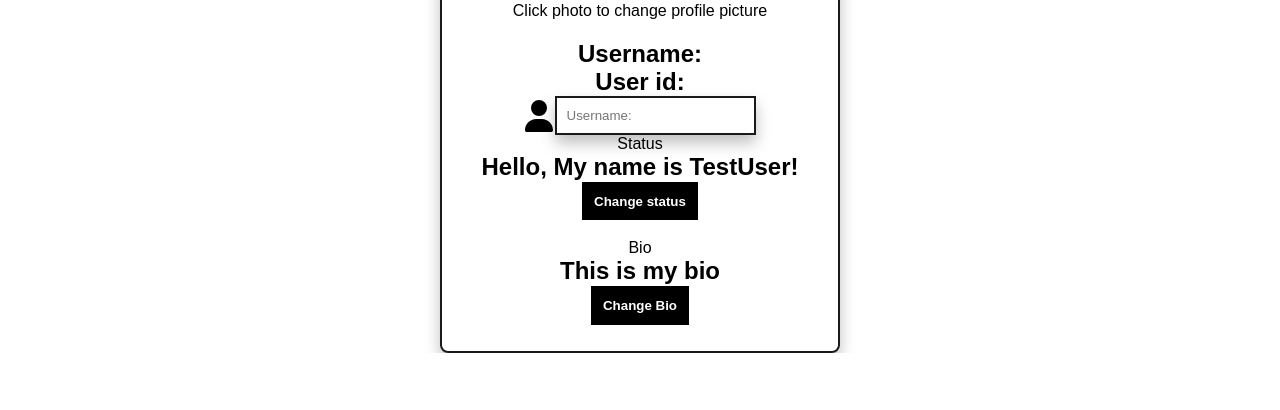
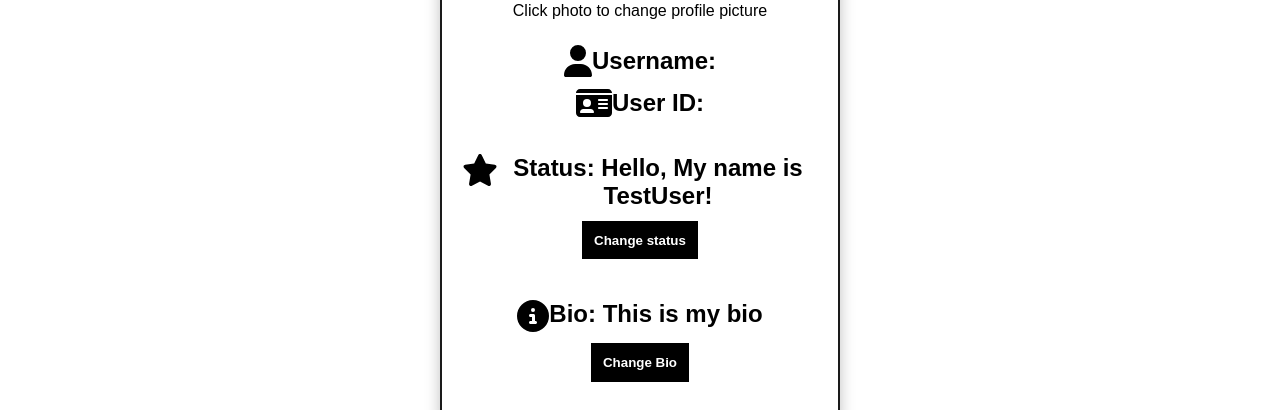
Before and after one commit to samuhiltunen/ChatHub, a React (Create React App) app in the folder frontend/app/: page /profile in a window 1280 px wide. Shown: the part 417-827 px from the top of the page. Before the commit the page ends 800 px from the top, so only its background shows below. Built offline with nearby package versions, Linux system fonts and the light colour scheme; no server answers; sample sign-in values are in the browser's storage; the HTML template or start-up script is replaced by a standard one.

Commit message:
better styling

```diff
--- a/frontend/app/src/components/BioChanger.js
+++ b/frontend/app/src/components/BioChanger.js
@@ -1,4 +1,6 @@
 import React, { useState, useEffect } from "react";
+import {faCircleInfo} from "@fortawesome/free-solid-svg-icons";
+import {FontAwesomeIcon} from "@fortawesome/react-fontawesome";
 
 const BioChanger = ({ bio, setBio }) => {
     const [isEditing, setIsEditing] = useState(false);
@@ -25,7 +27,7 @@ const BioChanger = ({ bio, setBio }) => {
     return (
         <div className={"bio-change-container"}>
             {isEditing ? (
-                <form className={"bio-change-container"} onSubmit={handleFormSubmit}>
+                <form className={"change-container"} onSubmit={handleFormSubmit}>
                     <textarea
                         value={newBio}
                         onChange={handleInputChange}
@@ -36,9 +38,12 @@ const BioChanger = ({ bio, setBio }) => {
                     <button type="submit">Submit</button>
                 </form>
             ) : (
-                <div className={"bio-change-container"}>
-                    <h2>{bio}</h2>
-                    <button onClick={handleButtonClick}>Change Bio</button>
+                <div className={"change-container"}>
+                    <div className={"change-container"} id={"flex-row"}>
+                    <FontAwesomeIcon icon={faCircleInfo} size={"2x"}></FontAwesomeIcon>
+                    <h2>Bio: {bio}</h2>
+                    </div>
+                    <button className={"change-button"} onClick={handleButtonClick}>Change Bio</button>
                 </div>
             )}
         </div>
--- a/frontend/app/src/components/Profile.js
+++ b/frontend/app/src/components/Profile.js
@@ -8,7 +8,7 @@ import { TokenRefresh } from './TokenRefresh';
 import StatusChanger from './StatusChanger';
 import BioChanger from './BioChanger';
 import { FontAwesomeIcon } from '@fortawesome/react-fontawesome'
-import {faArrowLeft, faLock, faRightFromBracket, faUser, faIdCard} from '@fortawesome/free-solid-svg-icons'
+import {faArrowLeft, faLock, faRightFromBracket, faUser, faIdCard, faCircleInfo, faStar} from '@fortawesome/free-solid-svg-icons'
 
 export default function Profile() {
     const [username, setUsername] = useState("");
@@ -139,24 +139,21 @@ export default function Profile() {
                     <ProfilePictureChanger setAvatar={setAvatar} avatar={avatar}/>
                     <p id={"vittu"}>Click photo to change profile picture</p>
 
-                    <div>
-                        <h2>Username: {username}</h2>
-                        <h2>User id: {userId}</h2>
+                    <div className={"user-info-container"}>
+                        <div className={"user-info"}>
+                            <FontAwesomeIcon icon={faUser} size={"2x"}></FontAwesomeIcon>
+                            <h2>Username: {username}</h2>
+                        </div>
+                        <div className={"user-info"}>
+                            <FontAwesomeIcon icon={faIdCard} size={"2x"}></FontAwesomeIcon>
+                            <h2>User ID: {userId}</h2>
+                        </div>
+                            <StatusChanger username={username}  setStatus={setStatus} status={status}/>
+                            <BioChanger bio={bio} setBio={setBio}/>
                     </div>
-                    <div className={"form-input-container"}>
-                        <FontAwesomeIcon icon={faUser} size={"2x"}></FontAwesomeIcon>
-                        <input
-                            placeholder={"Username: "}
 
-                        />
-                    </div>
-                    <p>Status</p>
-                    {/*make maxium status length 40 characters*/}
-                    <StatusChanger username={username}  setStatus={setStatus} status={status}/>
-                    <br></br>
-                    <p>Bio</p>
-                    {/*make maxium status length 40 characters*/}
-                    <BioChanger bio={bio} setBio={setBio}/>
+
+
                 </div>
             </main>
         </>
--- a/frontend/app/src/components/StatusChanger.js
+++ b/frontend/app/src/components/StatusChanger.js
@@ -1,4 +1,6 @@
 import React, { useState, useEffect } from 'react';
+import {faStar} from "@fortawesome/free-solid-svg-icons";
+import {FontAwesomeIcon} from "@fortawesome/react-fontawesome";
 
 const StatusChanger = ({ status, setStatus }) => {
     const [isEditing, setIsEditing] = useState(false);
@@ -23,9 +25,9 @@ const StatusChanger = ({ status, setStatus }) => {
     };
 
     return (
-        <div className={"bio-change-container"}>
+        <div className={"change-container"}>
             {isEditing ? (
-                <form className={"bio-change-container"} onSubmit={handleFormSubmit}>
+                <form className={"change-container"} onSubmit={handleFormSubmit}>
                     <input
                         type="text"
                         value={newStatus}
@@ -34,9 +36,12 @@ const StatusChanger = ({ status, setStatus }) => {
                     <button type="submit">Submit</button>
                 </form>
             ) : (
-                <div className={"bio-change-container"}>
-                    <h2>{status}</h2>
-                    <button onClick={handleButtonClick}>Change status</button>
+                <div className={"change-container"}>
+                    <div className={"change-container"} id={"flex-row"}>
+                    <FontAwesomeIcon icon={faStar} size={"2x"}></FontAwesomeIcon>
+                    <h2>Status: {status}</h2>
+                    </div>
+                    <button className={"change-button"} onClick={handleButtonClick}>Change status</button>
                 </div>
             )}
         </div>
--- a/frontend/app/src/css/main.css
+++ b/frontend/app/src/css/main.css
@@ -412,7 +412,3 @@ textarea:focus {
     cursor: pointer;
     /* Adjust the opacity to make it invisible but clickable */
 }
-
-#vittu{
-    margin-bottom: 20px;
-}
--- a/frontend/app/src/css/profile.css
+++ b/frontend/app/src/css/profile.css
@@ -23,14 +23,7 @@
     justify-content: space-evenly;
 }
 
-.bio-change-container{
-    display: flex;
-    flex-direction: column;
-    justify-content: center;
-    align-items: center;
-
-}
-.status-change-container{
+.user-info-container{
     display: flex;
     flex-direction: column;
     justify-content: center;
@@ -38,6 +31,57 @@
 
 }
 
+
+.change-container textarea{
+    max-width: 200px;
+    border:black 2px solid;
+}
+.change-container{
+    display: flex;
+    flex-direction: column;
+    justify-content: center;
+    align-items: center;
+    margin-bottom: 10px;
+    margin-top: 10px;
+    flex-wrap: wrap;
+
+}
+
+.change-container h2{
+    display: inline;
+    max-width: 320px;
+    word-wrap: break-word;
+    overflow: hidden;
+    justify-content: center;
+    align-items: flex-start;
+}
+
 #bio-text-area{
     max-width: 193px;
 }
+
+#vittu{
+    margin-bottom: 20px;
+}
+
+.user-info{
+    display: flex;
+    margin-top: 5px;
+    margin-bottom: 5px;
+    justify-content: center;
+
+    align-items: center;
+}
+
+#flex-row{
+    flex-direction: row;
+    overflow: hidden;
+    align-items: flex-start;
+    justify-content: center;
+}
+
+.change-button{
+    justify-content: center;
+    align-items: center;
+
+}
```
